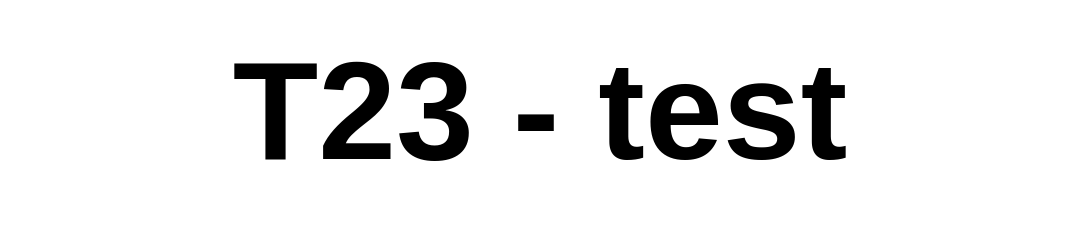
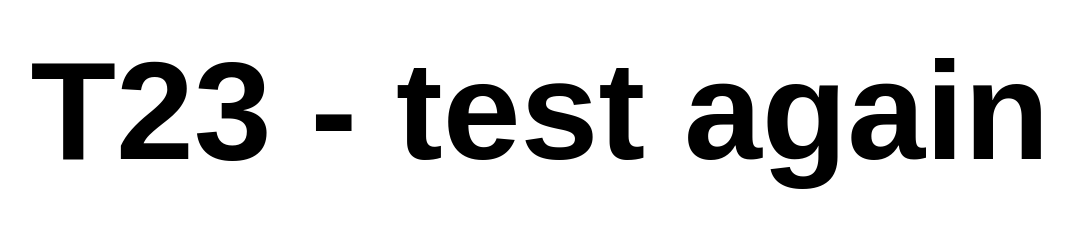
Before and after one commit to giasilva/t23website, a plain HTML site: page index.html in a window 1280 px wide. Shown: the whole page, without its empty margins (100-1172 px from the left). Drawn offline with Linux system fonts and the light colour scheme.

Commit message:
Test again

```diff
--- a/index.html
+++ b/index.html
@@ -7,7 +7,7 @@
 </head>
 <body>
 
-    <h1 class="title">T23 - test</h1>
+    <h1 class="title">T23 - test again</h1>
 
 
 
```
